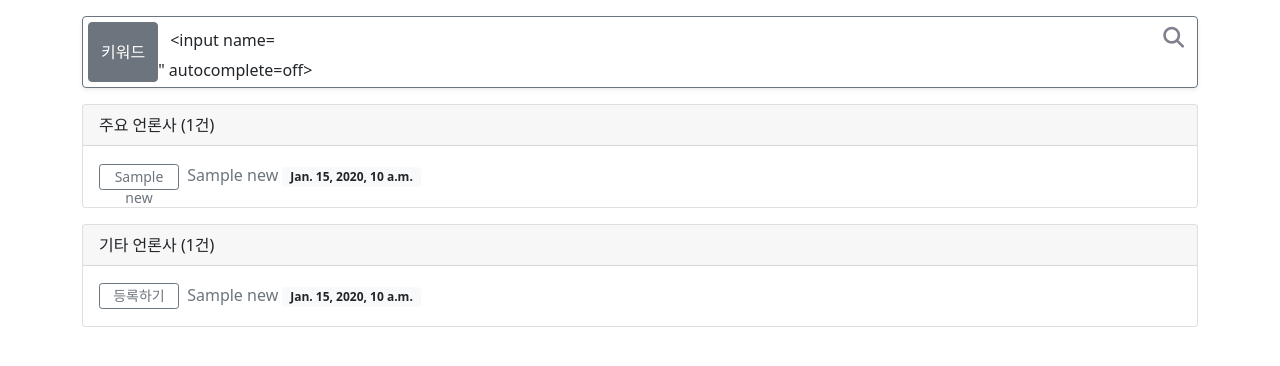
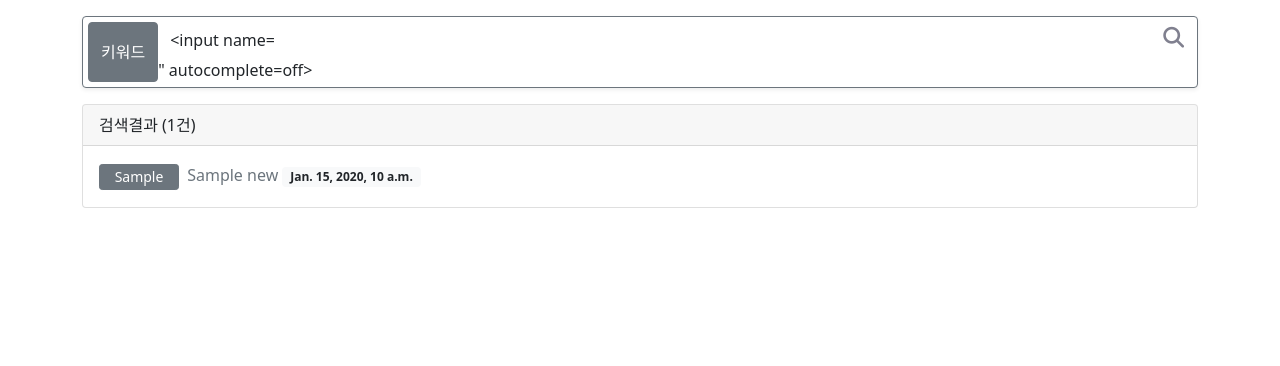
Before and after one commit to engyjoon/jeby, a Django app: template jeby_prj/templates/news/read.html in a window 1280 px wide. Shown: the part 59-425 px from the top of the page. Run offline with Django 3.2, Linux system fonts and the light colour scheme; the template is opened without the code that fills it: most values are stand-ins (such as "Sample title", 1, 10 or a date in 2020); form fields are guessed from the names that the template uses; some libraries are stand-ins or nearby versions.

Commit message:
주요뉴스 기타뉴스 통합

```diff
--- a/jeby_prj/templates/news/read.html
+++ b/jeby_prj/templates/news/read.html
@@ -46,44 +46,21 @@
             <div class="col">
                 <div class="card">
                     <div class="card-header">
-                        주요 언론사 ({{ news.major|length }}건)
+                        검색결과 ({{ news|length }}건)
                     </div>
                     <div class="card-body py-2">
-                        {% if news.major %}
-                            {% for new in news.major %}
+                        {% if news %}
+                            {% for new in news %}
                                 <div class="news-item fs-6">
-                                    <a type="button" class="btn btn-sm btn-outline-secondary btn-site me-1">
-                                        {{ new.sitename }}
-                                    </a>
+                                    {% if new.sitename == 'unknown' %}
+                                        <a type="button" class="btn btn-sm btn-outline-secondary btn-site me-1">
+                                            등록하기</a>
+                                    {% else %}
+                                        <a type="button" class="btn btn-sm btn-secondary btn-site me-1" style="color:#ffffff;">
+                                        {{ new.sitename }}</a>
+                                    {% endif %}
                                     <a href="{{ new.originallink }}" target="_blank">
                                         <span class="news-title">{{ new.title|safe|truncatechars:50 }}</span>
-                                        <span class="badge bg-light text-dark">{{ new.pubDate }}</span>
-                                    </a>
-                                </div>
-                            {% endfor %}
-                        {% else %}
-                            검색된 뉴스가 없습니다.
-                        {% endif %}
-                    </div>
-                </div>
-            </div>
-        </div>
-
-        <div class="row mb-5">
-            <div class="col">
-                <div class="card">
-                    <div class="card-header">
-                        기타 언론사 ({{ news.etc|length }}건)
-                    </div>
-                    <div class="card-body py-2">
-                        {% if news.etc %}
-                            {% for new in news.etc %}
-                                <div class="news-item fs-6">
-                                    <a type="button" class="btn btn-sm btn-outline-secondary btn-site me-1">
-                                        등록하기
-                                    </a>
-                                    <a href="{{ new.originallink }}" target="_blank">
-                                        <span>{{ new.title|safe|truncatechars:50 }}</span>
                                         <span class="badge bg-light text-dark">{{ new.pubDate }}</span>
                                     </a>
                                 </div>
--- a/news/views.py
+++ b/news/views.py
@@ -45,7 +45,7 @@ def news_search(request):
             error_msg = "키워드를 입력해 주세요."
             # template_name = 'news/index.html'
         else:
-            news = naverapi.get_news(keyword)
+            news = naverapi.get_news_group_site(keyword)
             form['keyword'] = keyword
 
     return render(
```
